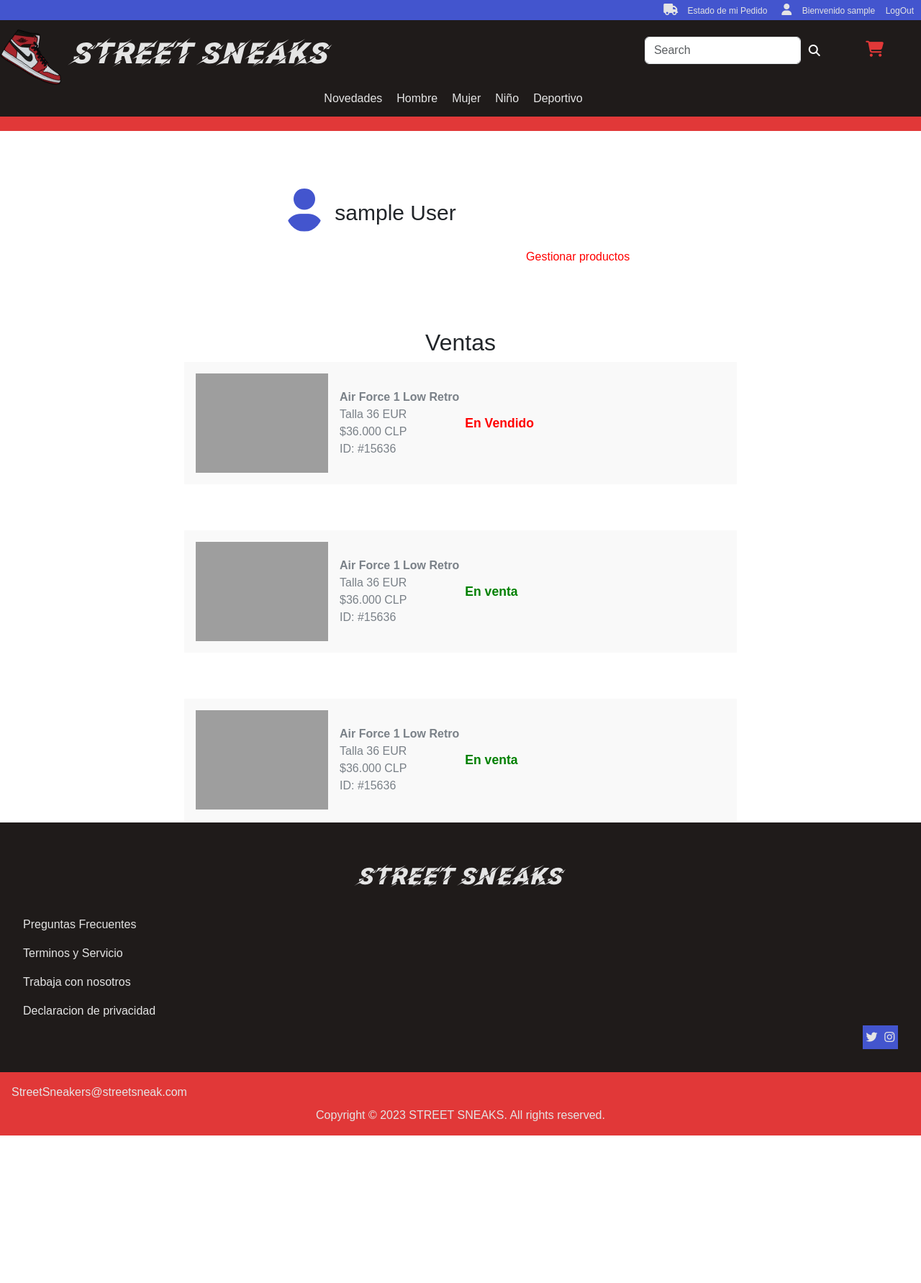
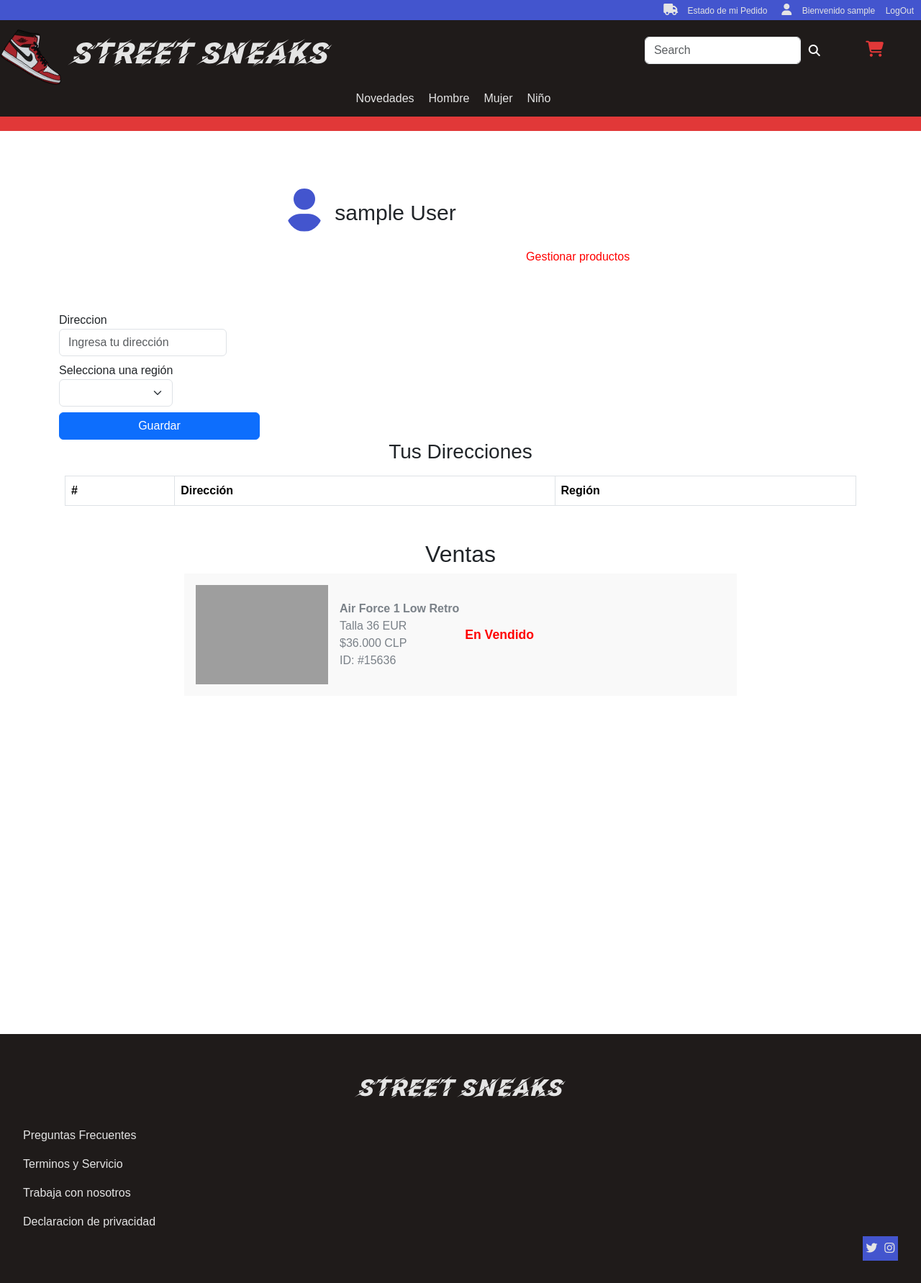
Before and after one commit to GodDoesNotPlayDice/StreetSneaks, a Django app: page /profile in a window 1280 px wide. Shown: the top 1783 px of the page at 72% size. Before the commit the page ends 1578 px from the top, so only its background shows below. Run offline with Django 4.2, Linux system fonts and the light colour scheme; the visitor is signed in with stand-in values (Sample User, id 1); lists and menus that the app fills with data are empty; some libraries are stand-ins or nearby versions; grey boxes are pictures that could not be loaded.

Commit message:
Direcciones Completadas
Boostrap te odio

```diff
--- a/StreetSneaks/StreetSneaks/settings.py
+++ b/StreetSneaks/StreetSneaks/settings.py
@@ -25,7 +25,7 @@ SECRET_KEY = 'django-insecure-&m)3%a_-d-++hkv!a$0jknh0wl#o=ufjo7w(1zxkd&47nzjbbu
 
 # SECURITY WARNING: don't run with debug turned on in production!
 DEBUG = True
-ALLOWED_HOSTS = []
+ALLOWED_HOSTS = ['*']
 
 
 import mimetypes
--- a/StreetSneaks/StreetSneaks/urls.py
+++ b/StreetSneaks/StreetSneaks/urls.py
@@ -17,7 +17,8 @@ Including another URLconf
 from django.conf import settings
 from django.contrib import admin
 from django.urls import path, include
-from userApp.views import profile, errors, carro
+from userApp.views import profile, carro
+from django.conf.urls.static import static
 
 urlpatterns = [
     path('admin/', admin.site.urls),
@@ -27,9 +28,6 @@ urlpatterns = [
     path('auth/', include('userApp.urls')),
     path('profile', profile, name='profile'),
     path('profile/<str:username>/carro', carro, name="carro"),
-    path('404', errors, name='404'),
-]
+] + static(settings.MEDIA_URL, document_root=settings.MEDIA_ROOT)
 
-if settings.DEBUG:
-    from django.conf.urls.static import static
-    urlpatterns += static(settings.MEDIA_URL, document_root=settings.MEDIA_ROOT)
+handler404 = 'mainApp.views.custom_404'
--- a/StreetSneaks/mainApp/templates/base.html
+++ b/StreetSneaks/mainApp/templates/base.html
@@ -20,7 +20,9 @@
   {% endblock add_styles %}
   <link rel="stylesheet" href="{% static 'css/mediaquerys.css' %}">
   <link rel="icon" type="image/x-icon" href="{% static 'imgs/logo.png' %}">
-  <title>Street Sneaks</title>
+  {% block title %}
+  <title>{{title}}</title>
+  {% endblock title %}
 </head>
 <body>
   {% block header %}
--- a/StreetSneaks/mainApp/templates/components/header.html
+++ b/StreetSneaks/mainApp/templates/components/header.html
@@ -76,9 +76,6 @@
               <a class="header-center__menu__item__link" href="{% url 'niño' %}">Niño</a>
             </li>
             <li class="header-center__menu__item">
-              <a class="header-center__menu__item__link" href="{% url 'deportivo' %}">Deportivo</a>
-            </li>
-            <li class="header-center__menu__item">
               {% if not user.is_authenticated %}
               <a class="header-center__menu__item__link disable" href="{% url 'login' %}"><i class="fa-solid fa-user"></i> Mi cuenta</a>
               {% else %}
--- a/StreetSneaks/mainApp/views.py
+++ b/StreetSneaks/mainApp/views.py
@@ -6,3 +6,9 @@ def index(request):
     zapatillas = Zapatilla.objects.all()
     ctx = {'items': zapatillas}
     return render(request, 'index.html', ctx)
+
+
+
+def custom_404(request, exception):
+    ctx  = {'title':'Error 404'}
+    return render(request, '404.html', context=ctx)
--- a/StreetSneaks/sneakerApp/templates/components/sneak.html
+++ b/StreetSneaks/sneakerApp/templates/components/sneak.html
@@ -8,10 +8,10 @@
     <div class="sneaks__card__details">
       <div class="sneaks__card__details__name-price">
         <p>{{zapatilla.name}}</p>
-        <p>Precio: ${{zapatilla.precio|intword}}</p>
+        <p>${{zapatilla.precio|intword}}</p>
       </div>
       <div class="sneaks__card__details__desc">
-        <p>Tipo: {{zapatilla.categoria.nombre}}</p>
+        <p>Categoria: {{zapatilla.categoria.nombre}}</p>
         <p>Talla: {{zapatilla.tallaEUR.number}} {{zapatilla.tallaEUR.tipo}}</p>
       </div>
     </div>
--- a/StreetSneaks/userApp/templates/not_found.html
+++ /dev/null
@@ -1 +0,0 @@
-<h1>404</h1>
--- a/StreetSneaks/userApp/templates/profile.html
+++ b/StreetSneaks/userApp/templates/profile.html
@@ -26,7 +26,65 @@
         </div>
       </div>
     </div>
-  </section>
+
+    <section>
+      <form action="{% url 'save_direccion' %}" method="POST">
+        {% csrf_token %}
+        <div class="container">
+          <div class="form-group">
+            <label for="direccion">
+              Direccion
+              <input type="text" name="direccion" class="form-control" id="direccion" placeholder="Ingresa tu dirección">
+            </label>
+          </div>
+          <div class="form-group my-2">
+            <label for="region">
+              <p>Selecciona una región</p>
+              <select name="region" id="region" class="form-select">
+                {% for region in regiones %}
+                <option value="{{region.id}}">{{region.region}}</option>
+                {% endfor %}
+              </select>
+            </label>
+          </div>
+          <div>
+            <button type="submit" class="btn w-25 btn-primary btn-block">Guardar</button>
+          </div>
+        </div>
+      </form>
+    </section>
+
+    <section>
+      <div class="container">
+        <h3 class="text-center">Tus Direcciones</h3>
+      <div class="d-flex justify-content-center">
+        <div class="w-100 p-2">
+          <div class="table-responsive">
+            <table class="table table-bordered">
+              <thead>
+                <tr>
+                  <th scope="col">#</th>
+                  <th scope="col">Dirección</th>
+                  <th scope="col">Región</th>
+                </tr>
+              </thead>
+              <tbody>
+                {% for direccion in direcciones %}
+                <tr>
+                  <th scope="row">{{ forloop.counter }}</th>
+                  <td>{{ direccion.direccion }}</td>
+                  <td>{{ direccion.region.region }}</td>
+                </tr>
+                {% endfor %}
+              </tbody>
+            </table>
+          </div>
+        </div>
+      </div>
+    </div>
+    </section>
+
+
   {% if user.is_staff == 1 %}
   <h2>Ventas</h2>
       <div class="product-sale" id="sales">
@@ -44,40 +102,6 @@
             </div>
             <div class="order-card__time">
               <p class="order-card__time__text"><span class="status--red">En Vendido</span></p>
-            </div>
-          </div>
-        </div>
-        <div class="order-card">
-          <div class="order-card__content">
-            <div class="order-card__img-container">
-              <img src="../../src/imgs/sneaks/Jose-Fuentes/Air-Force-1-Low-Retro/Air-Force-1-Low-Retro.webp" alt=""
-                class="order-card__img">
-            </div>
-            <div class="order-card__details">
-              <p class="order-card__texts">Air Force 1 Low Retro</p>
-              <p class="order-card__texts">Talla 36 EUR</p>
-              <p class="order-card__texts">$36.000 CLP</p>
-              <p class="order-card__texts">ID: #15636</p>
-            </div>
-            <div class="order-card__time">
-              <p class="order-card__time__text"><span class="status--green">En venta</span></p>
-            </div>
-          </div>
-        </div>
-        <div class="order-card">
-          <div class="order-card__content">
-            <div class="order-card__img-container">
-              <img src="../../src/imgs/sneaks/Jose-Fuentes/Air-Force-1-Low-Retro/Air-Force-1-Low-Retro.webp" alt=""
-                class="order-card__img">
-            </div>
-            <div class="order-card__details">
-              <p class="order-card__texts">Air Force 1 Low Retro</p>
-              <p class="order-card__texts">Talla 36 EUR</p>
-              <p class="order-card__texts">$36.000 CLP</p>
-              <p class="order-card__texts">ID: #15636</p>
-            </div>
-            <div class="order-card__time">
-              <p class="order-card__time__text"><span class="status--green">En venta</span></p>
             </div>
           </div>
         </div>
@@ -109,44 +133,6 @@
           </div>
         </div>
       </div>
-      <div class="order-card">
-        <div class="order-card__content">
-          <div class="order-card__img-container">
-            <img src="../../src/imgs/sneaks/Jose-Fuentes/Air-Force-1-Low-Retro/Air-Force-1-Low-Retro.webp" alt=""
-              class="order-card__img">
-          </div>
-          <div class="order-card__details">
-            <p class="order-card__texts">Air Force 1 Low Retro</p>
-            <p class="order-card__texts">Talla 36 EUR</p>
-            <p class="order-card__texts">$36.000 CLP</p>
-            <p class="order-card__texts">Nro-Orden: #123455678</p>
-            <p class="order-card__texts">Compra: 31/03/2023</p>
-          </div>
-          <div class="order-card__time">
-            <p class="order-card__time__text"><span class="status--green">En Entrega</span></p>
-            <a href="pedido.html" target="_blank" class="order-card__link">Pedidos</a>
-          </div>
-        </div>
-      </div>
-      <div class="order-card">
-        <div class="order-card__content">
-          <div class="order-card__img-container">
-            <img src="../../src/imgs/sneaks/Jose-Fuentes/Air-Force-1-Low-Retro/Air-Force-1-Low-Retro.webp" alt=""
-              class="order-card__img">
-          </div>
-          <div class="order-card__details">
-            <p class="order-card__texts">Air Force 1 Low Retro</p>
-            <p class="order-card__texts">Talla 36 EUR</p>
-            <p class="order-card__texts">$36.000 CLP</p>
-            <p class="order-card__texts">Nro-Orden: #123455678</p>
-            <p class="order-card__texts">Compra: 31/03/2023</p>
-          </div>
-          <div class="order-card__time">
-            <p class="order-card__time__text"><span class="status--green">En Entrega</span></p>
-            <a href="pedido.html" target="_blank" class="order-card__link">Pedidos</a>
-          </div>
-        </div>
-      </div>
     </div>
     <!-- ADMIN -->
   </section>
--- a/StreetSneaks/userApp/urls.py
+++ b/StreetSneaks/userApp/urls.py
@@ -6,4 +6,5 @@ urlpatterns = [
     path('login/', views.signin, name='login'),
     path('register/', views.signup, name='register'),
     path('signout', views.signout, name='logout'),
+    path('save_direccion', views.save_direccion, name='save_direccion')
 ]
--- a/StreetSneaks/userApp/views.py
+++ b/StreetSneaks/userApp/views.py
@@ -2,7 +2,7 @@ from django.shortcuts import redirect, render, get_object_or_404
 from django.db import IntegrityError
 from django.contrib.auth import login, logout, authenticate
 from django.contrib.auth.models import User
-from userApp.models import Usuario
+from userApp.models import Usuario, Direccion, Region
 from django.contrib import messages
 from django.contrib.auth.decorators import login_required
 # from .models import Carro
@@ -35,13 +35,20 @@ from sneakerApp.models import Zapatilla
 #     return redirect('carro')
 
 
-def errors(request):
-    return render(request, 'not_found.html')
 
+@login_required
+def save_direccion(request):
+    if request.method == 'POST':
+        region = request.POST['region']
+        region = Region.objects.get(id=region)
+        Direccion(region=region, user=request.user, direccion=request.POST['direccion']).save()
+        return redirect('profile')
 
 @login_required
 def profile(request):
-    ctx = {}
+    regiones = Region.objects.all()
+    direcciones = Direccion.objects.all()
+    ctx = {'regiones': regiones, 'title': request.user.username, 'direcciones': direcciones}
     return render(request, 'profile.html', ctx)
 
 @login_required
```
Also changed, not shown: StreetSneaks/mainApp/templates/404.html (added, +15 -0 lines), StreetSneaks/sneakerApp/templates/components/tabla.html (added, +134 -0 lines), StreetSneaks/sneakerApp/templates/details.html (+6 -3 lines), StreetSneaks/sneakerApp/templates/upcontent.html (deleted, +0 -71 lines), StreetSneaks/userApp/models.py (+15 -1 lines), StreetSneaks/userApp/migrations/0003_remove_usuario_direccion_direccion.py (added), StreetSneaks/userApp/migrations/0004_region.py (added), StreetSneaks/userApp/migrations/0005_direccion_region.py (added), StreetSneaks/userApp/migrations/0006_alter_direccion_region.py (added).
